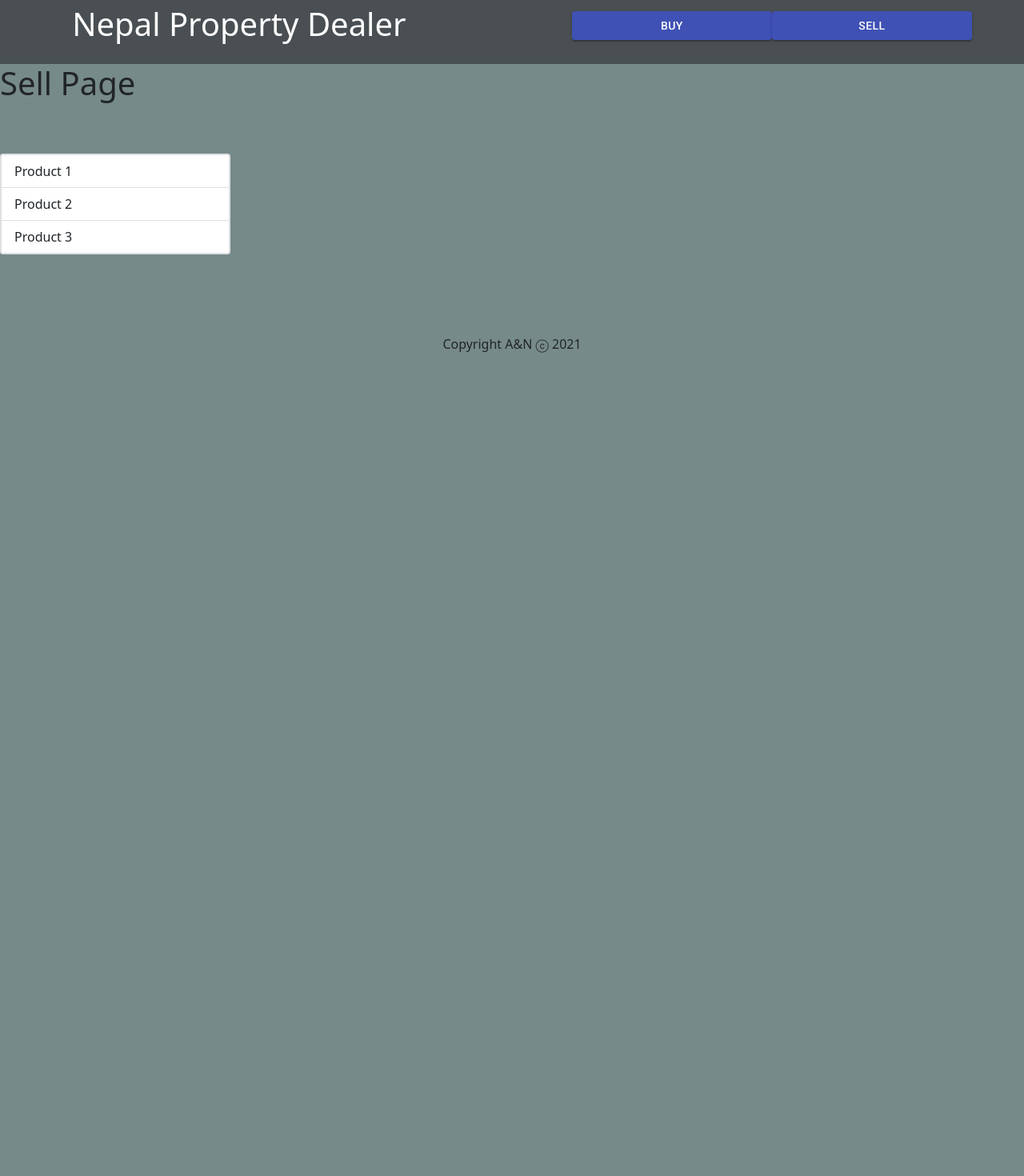
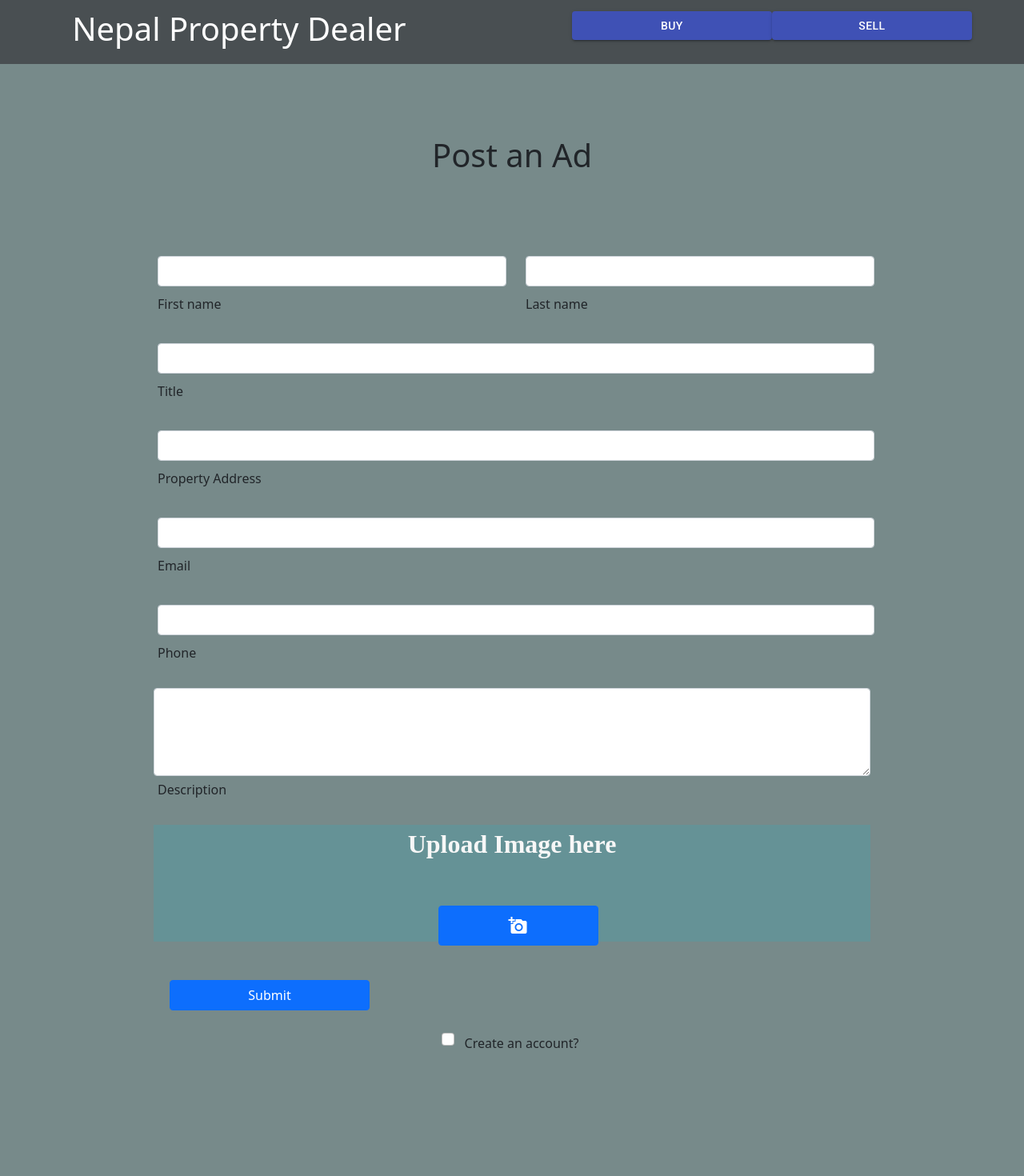
Before and after one commit to nshrestha1989/npd-frontend, a React (Create React App) app: page /sell in a window 1280 px wide. Shown: the top 1470 px of the page at 80% size. Before the commit the page ends 800 px from the top, so only its background shows below. Built offline with nearby package versions, Linux system fonts and the light colour scheme.

Commit message:
sell property section update

```diff
--- a/package.json
+++ b/package.json
@@ -8,13 +8,18 @@
     "@testing-library/jest-dom": "^5.11.9",
     "@testing-library/react": "^11.2.5",
     "@testing-library/user-event": "^12.6.3",
+    "bootstrap": "^4.6.0",
     "history": "^5.0.0",
+    "material-design-icons": "^3.0.1",
     "material-ui": "^0.20.2",
     "react": "^17.0.1",
     "react-bootstrap": "^1.4.3",
     "react-dom": "^17.0.1",
+    "react-images-uploading": "^3.1.2",
     "react-scripts": "4.0.2",
     "route": "^0.2.5",
+    "semantic-ui-css": "^2.4.1",
+    "semantic-ui-react": "^2.0.3",
     "web-vitals": "^1.1.0"
   },
   "scripts": {
--- a/public/index.html
+++ b/public/index.html
@@ -2,6 +2,8 @@
 <html lang="en">
   <head>
     <title>Nepali Property Dealer</title>
+    <link href="https://fonts.googleapis.com/icon?family=Material+Icons"
+      rel="stylesheet">
     <link href="https://cdn.jsdelivr.net/npm/bootstrap@5.0.0-beta1/dist/css/bootstrap.min.css" rel="stylesheet" integrity="sha384-giJF6kkoqNQ00vy+HMDP7azOuL0xtbfIcaT9wjKHr8RbDVddVHyTfAAsrekwKmP1" crossorigin="anonymous">
     <link rel="stylesheet" href="https://fonts.googleapis.com/css?family=Roboto:300,400,500,700&display=swap" />
     <link rel="stylesheet" href="styles.css" />
--- a/public/styles.css
+++ b/public/styles.css
@@ -2,11 +2,7 @@
 body{
     background-color: rgb(119, 138, 138);
 }
-    h1{
-        margin:0;
-        display: inline-block;
-        padding-bottom: 5%;
-   }
+
    h2{
        font-family: 'Courier New', Courier, monospace;
 
@@ -117,4 +113,94 @@ body{
   .footer-paragraph {
     font-size: 100%;
     text-align: center;
+
      }
+
+     /* sell page */
+
+     /* address from */
+
+     input, label {
+        margin: 5px 5px;
+      }
+
+      .form-group {
+        margin: 30px auto;
+        width: 450px;
+
+      }
+
+      .form-control {
+        float: left;
+      }
+
+      #inputStreet {
+        width: 100%;
+      }
+
+      #inputCity {
+        width: 50%;
+      }
+
+      #inputState {
+        width: 15%;
+      }
+
+      #inputZip {
+        width: 28%;
+      }
+
+      #inputCounty {
+        width: 45%;
+      }
+
+      #inputCountry {
+        width: 50%;
+      }
+
+    /* image upload section */
+    img{
+        width: 30%;
+        height: 30%;
+        object-fit: cover;
+        padding: 0.75rem;
+
+      }
+
+      #file[type="file"] {
+        display: none;
+    }
+
+    .label{
+      height: 50px;
+      width: 200px;
+      color: white;
+      display: grid;
+      place-items: center;
+      font-size: 2.5rem ;
+      cursor: pointer;
+
+    }
+    .heading-image{
+      text-align: center;
+      font-family: 'Alice', serif;
+      font-size: 2rem;
+      font-weight: bold;
+      color: #f7f7f7;
+
+    }
+
+    .label-holder {
+      width: 100%;
+      height: 50px;
+      margin-top: 3em;
+      margin-bottom: 3em;
+      display: grid;
+      place-items: center;
+
+
+    }
+.image-section{
+
+  background-color: rgb(101, 146, 150);
+}
--- a/src/components/Sell.jsx
+++ b/src/components/Sell.jsx
@@ -1,15 +1,140 @@
-import React from 'react';
+import React, { useState } from "react";
 import { Card, ListGroup } from 'react-bootstrap';
+import { Container } from 'react-bootstrap';
+
+import ImageIcon from '@material-ui/icons/Image';
+
+
+var customStyle = {
+    textAlign: "center",
+    paddingBottom: "10%"
+}
+
+
 
 function Sell() {
-    return (<div><h1>Sell Page</h1>
-        <Card style={{ width: '18rem' }}>
-            <ListGroup>
-                <ListGroup.Item>Product 1</ListGroup.Item>
-                <ListGroup.Item>Product 2</ListGroup.Item>
-                <ListGroup.Item>Product 3</ListGroup.Item>
-            </ListGroup>
-        </Card></div>);
+
+    const [selectedFiles, setSelectedFiles] = useState([]);
+
+    const handleImageChange = (e) => {
+        // console.log(e.target.files[])
+        if (e.target.files) {
+            const filesArray = Array.from(e.target.files).map((file) =>
+                URL.createObjectURL(file)
+            );
+
+            // console.log("filesArray: ", filesArray);
+
+            setSelectedFiles((prevImages) => prevImages.concat(filesArray));
+            Array.from(e.target.files).map(
+                (file) => URL.revokeObjectURL(file) // avoid memory leak
+            );
+        }
+    };
+
+    const renderPhotos = (source) => {
+        console.log("source: ", source);
+        return source.map((photo) => {
+            return <img src={photo} alt="" key={photo} />;
+        });
+    };
+
+
+    return (<div class="container-fluid">
+        <div style={customStyle}>
+            <h1  >Post an Ad </h1>
+        </div>
+        <div>
+            <form>
+
+                <div class="row mb-4">
+                    <div class="col">
+                        <div class="form-outline">
+                            <input type="text" id="form6Example1" class="form-control" />
+                            <label class="form-label" for="form6Example1">First name</label>
+                        </div>
+                    </div>
+                    <div class="col">
+                        <div class="form-outline">
+                            <input type="text" id="form6Example2" class="form-control" />
+                            <label class="form-label" for="form6Example2">Last name</label>
+                        </div>
+                    </div>
+                </div>
+
+
+                <div class="form-outline mb-4">
+                    <input type="text" id="form6Example3" class="form-control" />
+                    <label class="form-label" for="form6Example3">Title</label>
+                </div>
+
+
+                <div class="form-outline mb-4">
+                    <input type="text" id="form6Example4" class="form-control" />
+                    <label class="form-label" for="form6Example4">Property Address</label>
+                </div>
+
+
+                <div class="form-outline mb-4">
+                    <input type="email" id="form6Example5" class="form-control" />
+                    <label class="form-label" for="form6Example5">Email</label>
+                </div>
+
+
+                <div class="form-outline mb-4">
+                    <input type="number" id="form6Example6" class="form-control" />
+                    <label class="form-label" for="form6Example6">Phone</label>
+                </div>
+
+
+                <div class="form-outline mb-4">
+                    <textarea class="form-control" id="form6Example7" rows="4"></textarea>
+                    <label class="form-label" for="form6Example7">Description</label>
+                </div>
+
+
+                <div className="image-section">
+
+
+                    {/* image upload section */}
+
+                    <div>
+                        <input type="file" id="file" multiple onChange={handleImageChange} />
+
+                        <div className="heading-image">Upload Image here</div>
+                        <div className="label-holder">
+                            <label htmlFor="file" class="btn btn-primary btn-block mb-4 label">
+                                <i className="material-icons">add_a_photo</i>
+                            </label>
+
+                        </div>
+                        <div className="result">{renderPhotos(selectedFiles)}</div>
+                    </div>
+                </div>
+
+
+                <button type="submit" class="btn btn-primary btn-block mb-4">Submit</button>
+
+                <div class="
+                form-outline mb-4 form-check d-flex justify-content-center mb-4">
+                    <input
+                        class="form-check-input me-2"
+                        type="checkbox"
+                        value=""
+                        id="form6Example8"
+                    />
+                    <label class="form-check-label" for="form6Example8"> Create an account? </label>
+                </div>
+            </form>
+        </div>
+
+
+
+
+    </div>
+
+
+    );
 
 
 }
```
Also changed, not shown: 1 other file (tests, documents, lock files or other folders).
